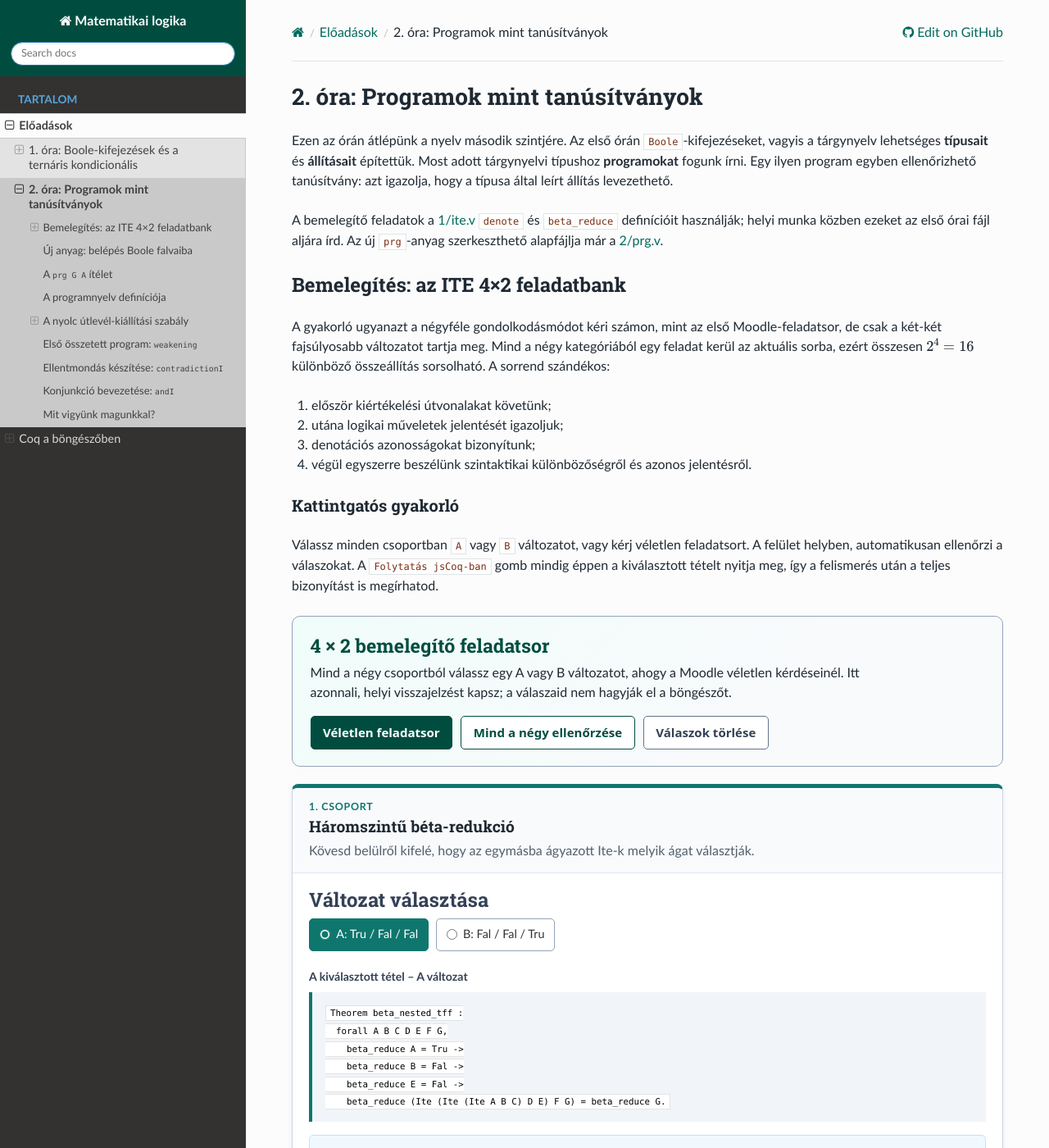
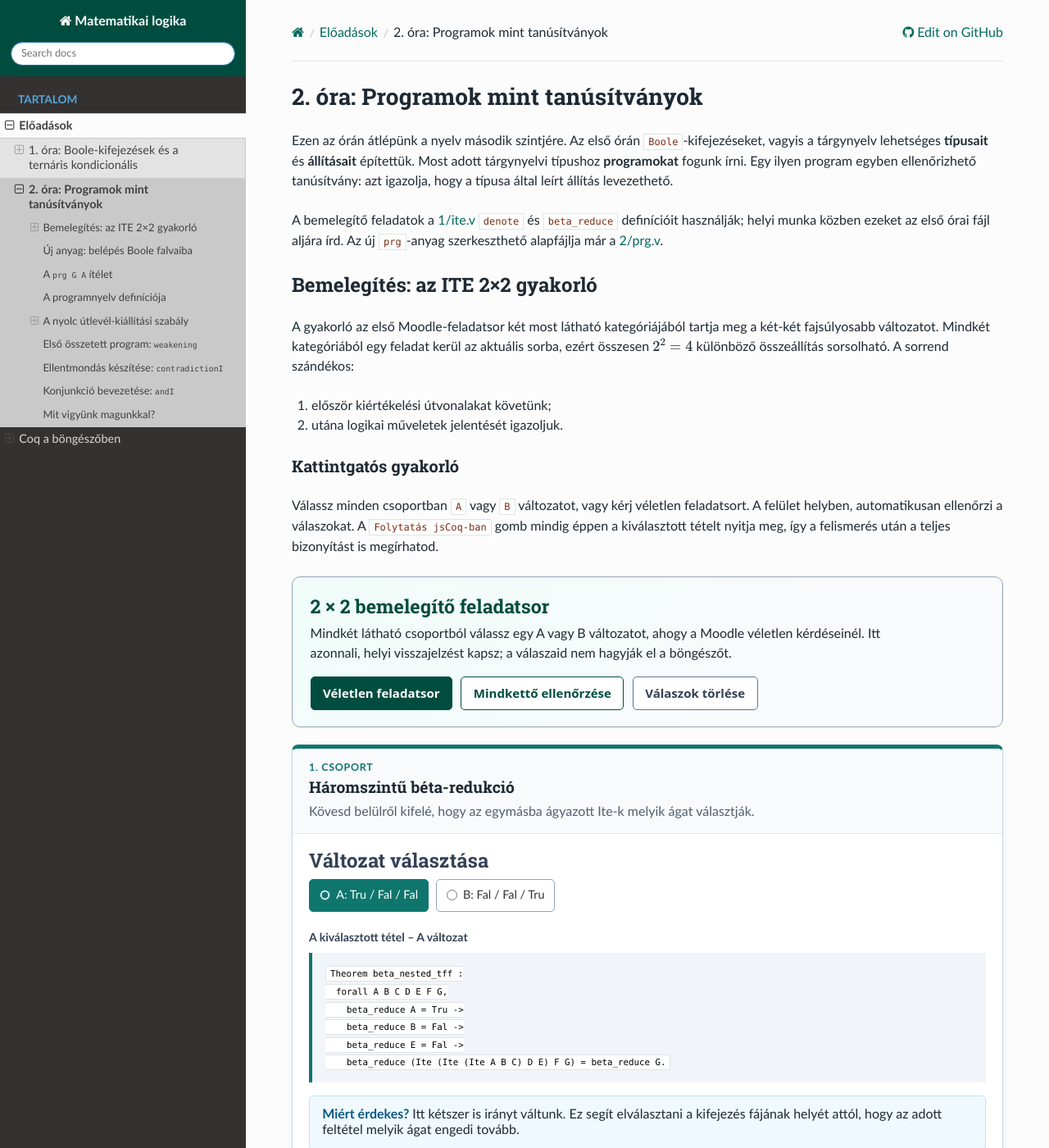
Before and after one commit to mozow01/Matematikai-logika-VIK, a Sphinx documentation site: the page built from docs/eloadasok/02_programok.rst, in a window 1280 px wide and 1400 px high. Shown: the whole window at 82% size. Built offline with Sphinx 7.4.7 and the Read the Docs theme 3.1.0, drawn with Linux system fonts in a browser that asks for light colours; some of the changed text lies outside the part shown.

Commit message:
Hide later exercises

```diff
--- a/docs/_static/js/lesson2-practice.js
+++ b/docs/_static/js/lesson2-practice.js
@@ -224,6 +224,11 @@
         },
       ],
     },
+  ];
+
+  // A 3. és 4. feladatcsoport szándékosan rejtve marad a forrásban.
+  // Visszakapcsoláskor a két objektumot tedd vissza a categories tömbbe.
+  const hiddenCategories = [
     {
       id: 'denotation',
       title: 'Denotációs azonosságok',
@@ -441,6 +446,8 @@
     },
   ];
 
+  void hiddenCategories;
+
   let mountCounter = 0;
 
   function randomIndex(length) {
@@ -545,20 +552,20 @@
 
     const header = document.createElement('header');
     header.className = 'lesson2-practice__header';
-    const heading = addText(header, 'h4', '4 × 2 bemelegítő feladatsor');
+    const heading = addText(header, 'h4', '2 × 2 bemelegítő feladatsor');
     heading.id = `lesson2-practice-title-${mountId}`;
     mount.setAttribute('aria-labelledby', heading.id);
     addText(
       header,
       'p',
-      'Mind a négy csoportból válassz egy A vagy B változatot, ahogy a Moodle véletlen kérdéseinél. Itt azonnali, helyi visszajelzést kapsz; a válaszaid nem hagyják el a böngészőt.',
+      'Mindkét látható csoportból válassz egy A vagy B változatot, ahogy a Moodle véletlen kérdéseinél. Itt azonnali, helyi visszajelzést kapsz; a válaszaid nem hagyják el a böngészőt.',
     );
 
     const toolbar = document.createElement('div');
     toolbar.className = 'lesson2-practice__toolbar';
     const randomButton = addText(toolbar, 'button', 'Véletlen feladatsor', 'lesson2-practice__button');
     randomButton.type = 'button';
-    const checkAllButton = addText(toolbar, 'button', 'Mind a négy ellenőrzése', 'lesson2-practice__button lesson2-practice__button--secondary');
+    const checkAllButton = addText(toolbar, 'button', 'Mindkettő ellenőrzése', 'lesson2-practice__button lesson2-practice__button--secondary');
     checkAllButton.type = 'button';
     const resetAllButton = addText(toolbar, 'button', 'Válaszok törlése', 'lesson2-practice__button lesson2-practice__button--quiet');
     resetAllButton.type = 'button';
@@ -757,7 +764,7 @@
         renderCard(category, cards.get(category.id));
       });
       clearFeedback(overallFeedback);
-      setFeedback(overallFeedback, 'info', 'Új feladatsor készült: mind a négy csoportból választottunk egy változatot.');
+      setFeedback(overallFeedback, 'info', 'Új feladatsor készült: mindkét látható csoportból választottunk egy változatot.');
     }
 
     function clearAll() {
@@ -771,7 +778,7 @@
       const results = categories.map(category => cards.get(category.id).lesson2Check(false));
       const correct = results.filter(Boolean).length;
       if (correct === categories.length) {
-        setFeedback(overallFeedback, 'success', 'A teljes 4 × 2 feladatsor kiválasztott változatai helyesek.');
+        setFeedback(overallFeedback, 'success', 'A teljes 2 × 2 feladatsor kiválasztott változatai helyesek.');
       } else {
         setFeedback(
           overallFeedback,
--- a/docs/eloadasok/02_programok.rst
+++ b/docs/eloadasok/02_programok.rst
@@ -14,19 +14,16 @@
 alapfájlja már a
 `2/prg.v <https://github.com/mozow01/Matematikai-logika-VIK/blob/main/2/prg.v>`_.
 
-Bemelegítés: az ITE 4×2 feladatbank
+Bemelegítés: az ITE 2×2 gyakorló
 -----------------------------------
 
-A gyakorló ugyanazt a négyféle gondolkodásmódot kéri számon, mint az első
-Moodle-feladatsor, de csak a két-két fajsúlyosabb változatot tartja meg.
-Mind a négy kategóriából egy feladat kerül az aktuális sorba, ezért összesen
-:math:`2^4=16` különböző összeállítás sorsolható. A sorrend szándékos:
+A gyakorló az első Moodle-feladatsor két most látható kategóriájából tartja
+meg a két-két fajsúlyosabb változatot. Mindkét kategóriából egy feladat kerül
+az aktuális sorba, ezért összesen :math:`2^2=4` különböző összeállítás
+sorsolható. A sorrend szándékos:
 
 1. először kiértékelési útvonalakat követünk;
-2. utána logikai műveletek jelentését igazoljuk;
-3. denotációs azonosságokat bizonyítunk;
-4. végül egyszerre beszélünk szintaktikai különbözőségről és azonos
-   jelentésről.
+2. utána logikai műveletek jelentését igazoljuk.
 
 Kattintgatós gyakorló
 ~~~~~~~~~~~~~~~~~~~~~
@@ -43,8 +40,8 @@
      <noscript>A kattintgatós gyakorlóhoz engedélyezni kell a JavaScriptet.</noscript>
    </div>
 
-A nyolc feladat jsCoq-ablakai
-~~~~~~~~~~~~~~~~~~~~~~~~~~~~~
+A négy látható feladat jsCoq-ablakai
+~~~~~~~~~~~~~~~~~~~~~~~~~~~~~~~~~~~~~~~
 
 Az ablakban léptess a ``Proof.`` sorig. Ott nyitott bizonyítási cél vár:
 írd a komment helyére a taktikáidat, végül zárd a bizonyítást ``Qed.``-del.
@@ -142,92 +139,95 @@
 
    <iframe class="rocq-frame rocq-frame--example"
      src="../_static/rocq/ite-playground.html?example=practice_connective_4"
-     title="ITE 4x2: ekvivalencia denotációja"
+     title="ITE 2x2: ekvivalencia denotációja"
      loading="lazy" allow="clipboard-write"></iframe>
 
-3. csoport: denotációs azonosságok
-~~~~~~~~~~~~~~~~~~~~~~~~~~~~~~~~~~~~~~~
+..
+   A 3. és 4. feladatcsoport szándékosan rejtve marad a forrásban.
 
-Ezek a tételek általános ``Boole``-kifejezésekről szólnak. A változókat nem
-lehet közvetlenül ``Tru`` és ``Fal`` esetekre bontani, mert az ``Ite`` is
-``Boole`` konstruktor. A ``denote A : bool`` értéke viszont valóban kétféle;
-ezért többnyire azon érdemes esetbontást végezni.
+   3. csoport: denotációs azonosságok
+   ~~~~~~~~~~~~~~~~~~~~~~~~~~~~~~~~~~~~~~~
 
-3/A – A konjunkció asszociativitása
-^^^^^^^^^^^^^^^^^^^^^^^^^^^^^^^^^^^^^^^^
+   Ezek a tételek általános ``Boole``-kifejezésekről szólnak. A változókat nem
+   lehet közvetlenül ``Tru`` és ``Fal`` esetekre bontani, mert az ``Ite`` is
+   ``Boole`` konstruktor. A ``denote A : bool`` értéke viszont valóban kétféle;
+   ezért többnyire azon érdemes esetbontást végezni.
 
-.. code-block:: coq
+   3/A – A konjunkció asszociativitása
+   ^^^^^^^^^^^^^^^^^^^^^^^^^^^^^^^^^^^^^^^^
 
-   Theorem and2_assoc_denote :
-     forall A B C,
-       denote (And2 (And2 A B) C) =
-       denote (And2 A (And2 B C)).
+   .. code-block:: coq
 
-.. raw:: html
+      Theorem and2_assoc_denote :
+        forall A B C,
+          denote (And2 (And2 A B) C) =
+          denote (And2 A (And2 B C)).
 
-   <iframe class="rocq-frame rocq-frame--example"
-     src="../_static/rocq/ite-playground.html?example=practice_denotation_3"
-     title="ITE 4x2: a konjunkció denotációs asszociativitása"
-     loading="lazy" allow="clipboard-write"></iframe>
+   .. raw:: html
 
-3/B – De Morgan-azonosság
-^^^^^^^^^^^^^^^^^^^^^^^^^^^^^^
+      <iframe class="rocq-frame rocq-frame--example"
+        src="../_static/rocq/ite-playground.html?example=practice_denotation_3"
+        title="ITE 4x2: a konjunkció denotációs asszociativitása"
+        loading="lazy" allow="clipboard-write"></iframe>
 
-.. code-block:: coq
+   3/B – De Morgan-azonosság
+   ^^^^^^^^^^^^^^^^^^^^^^^^^^^^^^
 
-   Theorem de_morgan_denote :
-     forall A B,
-       denote (Neg (And2 A B)) =
-       denote (Ite (Neg A) Tru (Neg B)).
+   .. code-block:: coq
 
-.. raw:: html
+      Theorem de_morgan_denote :
+        forall A B,
+          denote (Neg (And2 A B)) =
+          denote (Ite (Neg A) Tru (Neg B)).
 
-   <iframe class="rocq-frame rocq-frame--example"
-     src="../_static/rocq/ite-playground.html?example=practice_denotation_4"
-     title="ITE 4x2: De Morgan-azonosság denotációval"
-     loading="lazy" allow="clipboard-write"></iframe>
+   .. raw:: html
 
-4. csoport: szintaxis és szemantika
-~~~~~~~~~~~~~~~~~~~~~~~~~~~~~~~~~~~~~~~~
+      <iframe class="rocq-frame rocq-frame--example"
+        src="../_static/rocq/ite-playground.html?example=practice_denotation_4"
+        title="ITE 4x2: De Morgan-azonosság denotációval"
+        loading="lazy" allow="clipboard-write"></iframe>
 
-Minden állítás egy konjunkció. Az első fele azt mondja ki, hogy két
-kifejezés **nem ugyanaz a szintaxisfa**; ezt a konstruktorok különbözősége
-adja. A második fele azt mondja ki, hogy a két kifejezésnek mégis **azonos a
-denotációja**. A ``split`` után ezért a két részcél egészen más módszert kér.
+   4. csoport: szintaxis és szemantika
+   ~~~~~~~~~~~~~~~~~~~~~~~~~~~~~~~~~~~~~~~~
 
-4/A – Beágyazott állandó igaz
-^^^^^^^^^^^^^^^^^^^^^^^^^^^^^
+   Minden állítás egy konjunkció. Az első fele azt mondja ki, hogy két
+   kifejezés **nem ugyanaz a szintaxisfa**; ezt a konstruktorok különbözősége
+   adja. A második fele azt mondja ki, hogy a két kifejezésnek mégis **azonos a
+   denotációja**. A ``split`` után ezért a két részcél egészen más módszert kér.
 
-.. code-block:: coq
+   4/A – Beágyazott állandó igaz
+   ^^^^^^^^^^^^^^^^^^^^^^^^^^^^^
 
-   Theorem nested_true_branches :
-     forall A B,
-       Ite A (Ite B Tru Tru) Tru <> Tru /\
-       denote (Ite A (Ite B Tru Tru) Tru) = denote Tru.
+   .. code-block:: coq
 
-.. raw:: html
+      Theorem nested_true_branches :
+        forall A B,
+          Ite A (Ite B Tru Tru) Tru <> Tru /\
+          denote (Ite A (Ite B Tru Tru) Tru) = denote Tru.
 
-   <iframe class="rocq-frame rocq-frame--example"
-     src="../_static/rocq/ite-playground.html?example=practice_syntax_2"
-     title="ITE 4x2: beágyazott állandó igaz"
-     loading="lazy" allow="clipboard-write"></iframe>
+   .. raw:: html
 
-4/B – Beágyazott konjunkció, állandó hamis
-^^^^^^^^^^^^^^^^^^^^^^^^^^^^^^^^^^^^^^^^^^^
+      <iframe class="rocq-frame rocq-frame--example"
+        src="../_static/rocq/ite-playground.html?example=practice_syntax_2"
+        title="ITE 4x2: beágyazott állandó igaz"
+        loading="lazy" allow="clipboard-write"></iframe>
 
-.. code-block:: coq
+   4/B – Beágyazott konjunkció, állandó hamis
+   ^^^^^^^^^^^^^^^^^^^^^^^^^^^^^^^^^^^^^^^^^^^
 
-   Theorem nested_and_false :
-     forall A B,
-       And2 A (And2 B Fal) <> Fal /\
-       denote (And2 A (And2 B Fal)) = denote Fal.
+   .. code-block:: coq
 
-.. raw:: html
+      Theorem nested_and_false :
+        forall A B,
+          And2 A (And2 B Fal) <> Fal /\
+          denote (And2 A (And2 B Fal)) = denote Fal.
 
-   <iframe class="rocq-frame rocq-frame--example"
-     src="../_static/rocq/ite-playground.html?example=practice_syntax_4"
-     title="ITE 4x2: beágyazott konjunkció, állandó hamis"
-     loading="lazy" allow="clipboard-write"></iframe>
+   .. raw:: html
+
+      <iframe class="rocq-frame rocq-frame--example"
+        src="../_static/rocq/ite-playground.html?example=practice_syntax_4"
+        title="ITE 4x2: beágyazott konjunkció, állandó hamis"
+        loading="lazy" allow="clipboard-write"></iframe>
 
 Új anyag: belépés Boole falvaiba
 --------------------------------
```
Also changed, not shown: other parts of docs/eloadasok/02_programok.rst (+3 -3 lines).
